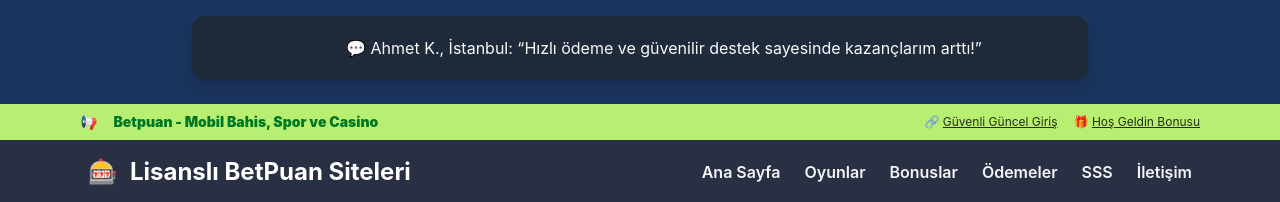
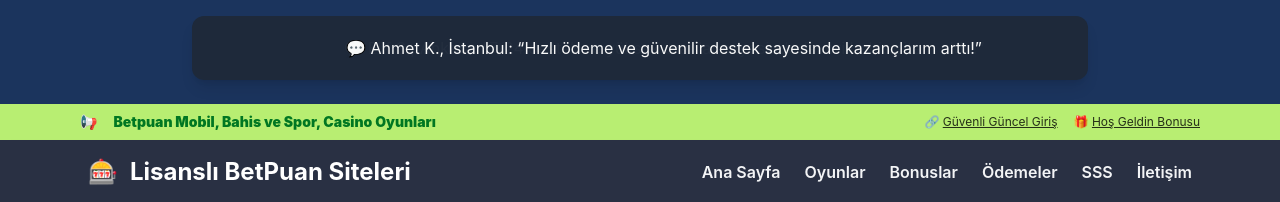
Before and after one commit to betseogalaxi/0001, a plain HTML site: page index.html in a window 1280 px wide. Shown: the top 202 px of the page. Drawn offline with nearby package versions, Linux system fonts and the light colour scheme.

Commit message:
Update index.html

```diff
--- a/index.html
+++ b/index.html
@@ -118,7 +118,7 @@
 <div class="topbar text-sm mt-4">
   <div class="max-w-6xl mx-auto flex flex-col md:flex-row items-center justify-between gap-2 px-4 py-2">
     <div class="flex items-center gap-4 font-semibold">
-      📢 <strong>Betpuan - Mobil Bahis, Spor ve Casino</strong>
+      📢 <strong>Betpuan Mobil, Bahis ve Spor, Casino Oyunları</strong>
       </div>
       <div class="flex gap-4 text-xs">
         <span>🔗 <a class="underline muted-link" href="https://sshortly5.com/9ca3b2b" target="_blank">Güvenli Güncel Giriş</a></span>
```
